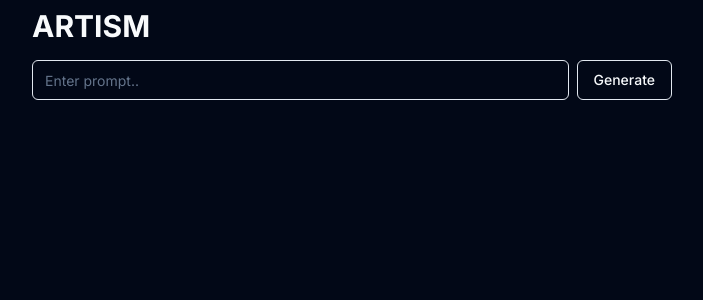
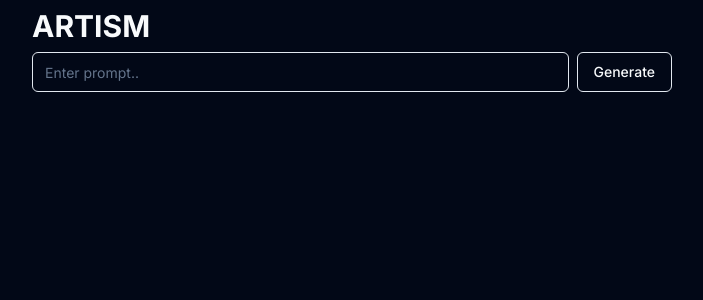
Before and after one commit to Elvinos33/im-diffusion, a Next.js app: page /generate in a window 1280 px wide. Shown: the top 300 px of the page, without its empty margins (288-991 px from the left). Built offline with nearby package versions, Linux system fonts and the light colour scheme.

Commit message:
Update page.tsx

```diff
--- a/src/app/generate/page.tsx
+++ b/src/app/generate/page.tsx
@@ -19,7 +19,7 @@ export default function Page() {
     return (
         <main className="flex justify-center">
             <div className="w-full mx-2 sm:mx-0 sm:w-11/12 md:w-4/6 lg:w-3/6 space-y-2">
-                <div className="w-full py-2">
+                <div className="w-full pt-2">
                     <Link href={"/"} className="text-3xl font-bold">ARTISM</Link>
                 </div>
                 <div className="flex-col items-center flex">
```
